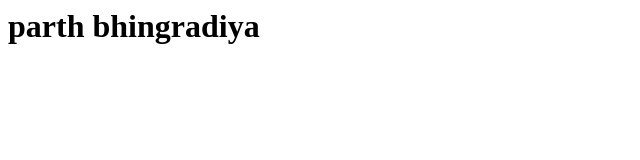
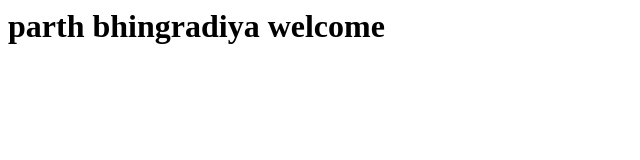
Before and after one commit to Parth-Bhingradiya/Demo-repo, a plain HTML site: page index.html in a window 1280 px wide. Shown: the whole page, without its empty margins (0-640 px from the left). Drawn offline with Linux system fonts and the light colour scheme.

Commit message:
samll cahange

```diff
--- a/index.html
+++ b/index.html
@@ -1 +1 @@
-<h1>parth bhingradiya</h1>
+<h1>parth bhingradiya welcome</h1>
```
